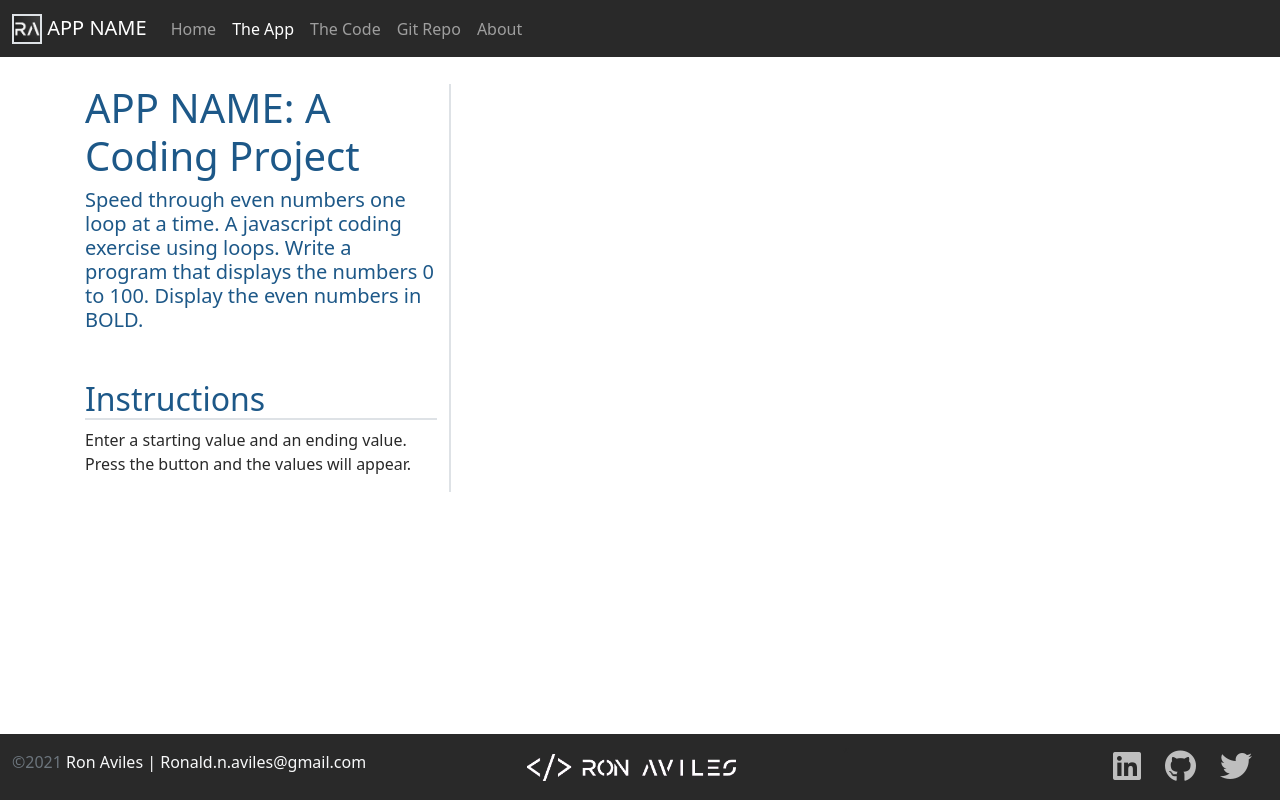
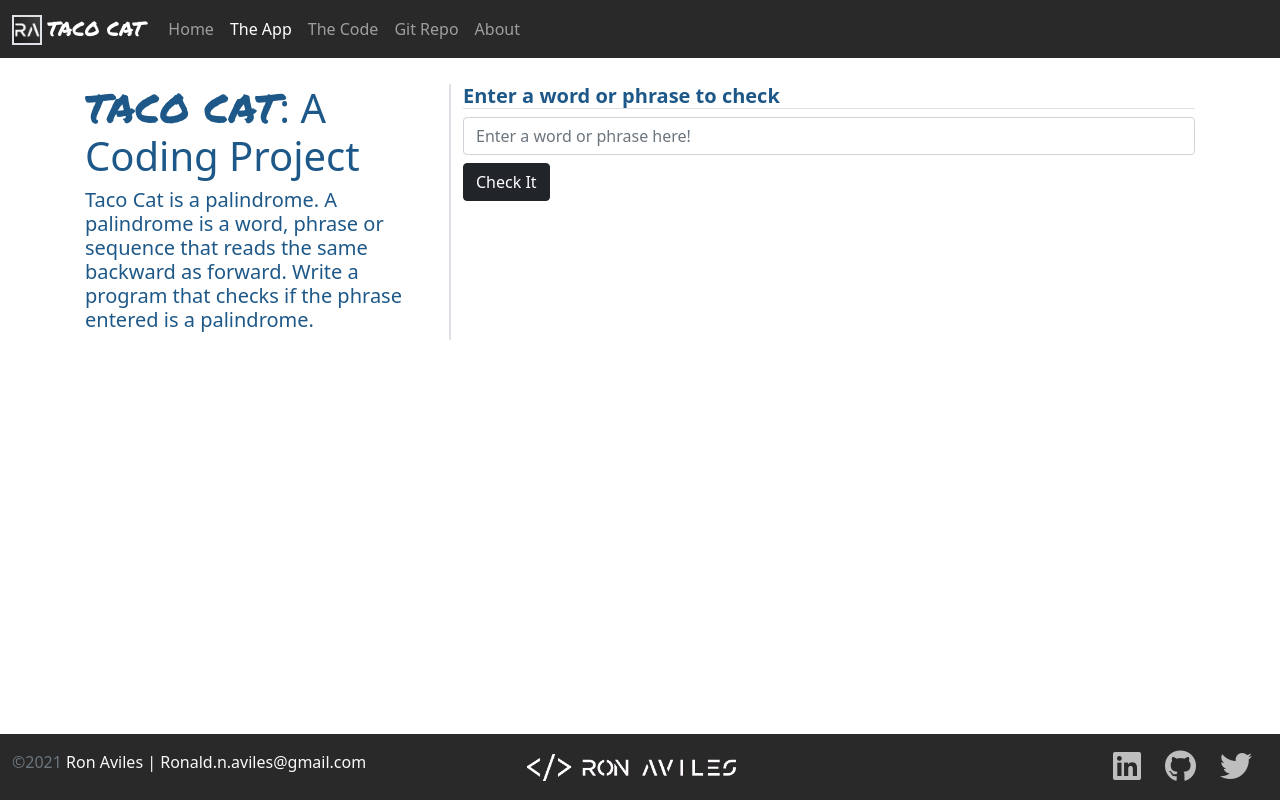
Before and after one commit to RonAviles/tacoCat, a plain HTML site: page app.html in a window 1280 px wide. Drawn offline with nearby package versions, Linux system fonts and the light colour scheme.

Commit message:
Set up design
set up logo,
changes all app names and titles,
Added description for the app,
Set up layout for the app page,
set up even listener on button and called a function in the js file.

```diff
--- a/app.html
+++ b/app.html
@@ -2,7 +2,7 @@
 <html lang="en" class="h-100">
 
 <head>
-    <title>APP NAME: A Coding Project By Ron Aviles</title>
+    <title>TACO CAT: A Coding Project By Ron Aviles</title>
     <!-- Required meta tags -->
     <meta charset="utf-8">
     <meta name="viewport" content="width=device-width, initial-scale=1, shrink-to-fit=no">
@@ -17,6 +17,9 @@
     <link rel="icon" type="image/png" sizes="32x32" href="/img/favicon-32x32.png?">
     <link rel="icon" type="image/png" sizes="16x16" href="/img/favicon-16x16.png">
     <link rel="manifest" href="/img/site.webmanifest">
+    <link rel="preconnect" href="https://fonts.googleapis.com">
+    <link rel="preconnect" href="https://fonts.gstatic.com" crossorigin>
+    <link href="https://fonts.googleapis.com/css2?family=Permanent+Marker&display=swap" rel="stylesheet">
 
 </head>
 
@@ -25,7 +28,8 @@
     <nav class="navbar navbar-expand-md navbar-dark fixed-top">
         <div class="container-fluid">
             <a class="navbar-brand" href="/index.html"><img src="img/mark.png"
-                    class="border border-2 d-inline-block align-text-top" width="30" height="30"> APP NAME</a>
+                    class="border border-2 d-inline-block align-text-top" width="30" height="30"> <span
+                    class="logoFont">TACO CAT</span></a>
             <button class="navbar-toggler" type="button" data-bs-toggle="collapse" data-bs-target="#navbarCollapse"
                 aria-controls="navbarCollapse" aria-expanded="false" aria-label="Toggle navigation">
                 <span class="navbar-toggler-icon"></span>
@@ -33,7 +37,7 @@
             <div class="collapse navbar-collapse" id="navbarCollapse">
                 <ul class="navbar-nav me-auto mb-2 mb-md-0">
                     <li class="nav-item">
-                        <a class="nav-link"  href="/index.html">Home</a>
+                        <a class="nav-link" href="/index.html">Home</a>
                     </li>
                     <li class="nav-item">
                         <a class="nav-link active" aria-current="page" href="/app.html">The App</a>
@@ -42,7 +46,7 @@
                         <a class="nav-link" href="/code.html">The Code</a>
                     </li>
                     <li class="nav-item">
-                        <a class="nav-link" target="_blank" href="#">Git Repo</a>
+                        <a class="nav-link" target="_blank" href="https://github.com/RonAviles/tacoCat">Git Repo</a>
                     </li>
                     <li class="nav-item">
                         <a class="nav-link" target="_blank" href="https://ronaviles.netlify.app">About</a>
@@ -56,16 +60,34 @@
         <div class="container mt-4">
             <div class="row row-cols-1 row-cols-lg-2">
                 <div class="col-lg-4 col border-end border-2">
-                    <h1><span class="racefont">APP NAME:</span> A Coding Project</h1>
+                    <h1><span class="logoFont">TACO CAT</span>: A Coding Project</h1>
                     <h4 class="lead">
-                        Speed through even numbers one loop at a time. A javascript coding exercise using
-                        loops. Write a program that displays the numbers 0 to 100. Display the even numbers in
-                        <strong>BOLD.</strong>
+                        Taco Cat is a palindrome. A palindrome is a word, phrase or sequence that reads the same
+                        backward as forward. Write a program that checks if the phrase entered is a palindrome.
                     </h4>
-                    <h2 class="mt-5 border-bottom border-2">Instructions</h2>
-                    <p>Enter a starting value and an ending value. Press the button and the values will appear.</p>
                 </div>
                 <div class="col-lg-8">
+                    <h5 class="border-bottom fw-bold">Enter a word or phrase to check</h5>
+
+                    <div class="row">
+                        <div class="col-12">
+                            <form>
+                                <input type="text" class="form-control" id="userInput"
+                                    placeholder="Enter a word or phrase here!"
+                                    aria-label="enter a word or phrase here">
+                                <button aria-label="check it button" type="button" class="btn btn-dark mt-2" id="btn">Check It</button>
+                            </form>
+                        </div>
+                        <div class="alert alert-danger m-1 invisible" role="alert" id="alert">
+                            <h4 class="alert-heading" id="alertHeading">
+                                <!--This is where the alert heading gets injected-->
+                            </h4>
+                            <hr>
+                            <p id="alertBody">
+                                <!--This is where the alert body witht he palindrome reversed gets injected-->
+                            </p>
+                        </div>
+                    </div>
 
                 </div>
             </div>
@@ -83,11 +105,14 @@
                 </div>"
                 <div class="col-12 col-lg d-flex align-items-center justify-content-start justify-content-lg-end">
                     <div class="row">
-                        <div class="col social"><a href="https://www.linkedin.com/in/ron-aviles/" target="_blank"><i class="fab fa-linkedin fa-2x"></i></a>
+                        <div class="col social"><a href="https://www.linkedin.com/in/ron-aviles/" target="_blank"><i
+                                    class="fab fa-linkedin fa-2x"></i></a>
                         </div>
-                        <div class="col social"><a href="https://github.com/RonAviles" target="_blank"><i class="fab fa-github fa-2x"></i></a>
+                        <div class="col social"><a href="https://github.com/RonAviles" target="_blank"><i
+                                    class="fab fa-github fa-2x"></i></a>
                         </div>
-                        <div class="col social"><a href="https://twitter.com/RonAviles_" target="_blank"><i class="fab fa-twitter fa-2x"></i></a>
+                        <div class="col social"><a href="https://twitter.com/RonAviles_" target="_blank"><i
+                                    class="fab fa-twitter fa-2x"></i></a>
                         </div>
                     </div>
                 </div>
@@ -99,6 +124,9 @@
         integrity="sha384-U1DAWAznBHeqEIlVSCgzq+c9gqGAJn5c/t99JyeKa9xxaYpSvHU5awsuZVVFIhvj" crossorigin="anonymous">
     </script>
     <script src="js/site.js"></script>
+    <script>
+        document.getElementById("btn").addEventListener("click",getValues);
+    </script>
 </body>
 
 </html>
--- a/css/site.css
+++ b/css/site.css
@@ -80,3 +80,6 @@ pre[class*="language-"] {
     word-break: break-all;
     word-wrap: break-word;
 }
+.logoFont {
+    font-family: 'Permanent Marker', cursive;
+}
--- a/js/site.js
+++ b/js/site.js
@@ -1,4 +1,3 @@
-//Call hello world
-function HelloWorld(){
-    alert("hello world");
+function getValues(){
+
 }
```
Also changed, not shown: code.html (+7 -4 lines), index.html (+21 -11 lines), img/chil-removebg-preview.png (deleted), img/chill.png (deleted), img/taco cat logo.png (added), 1 other file.
